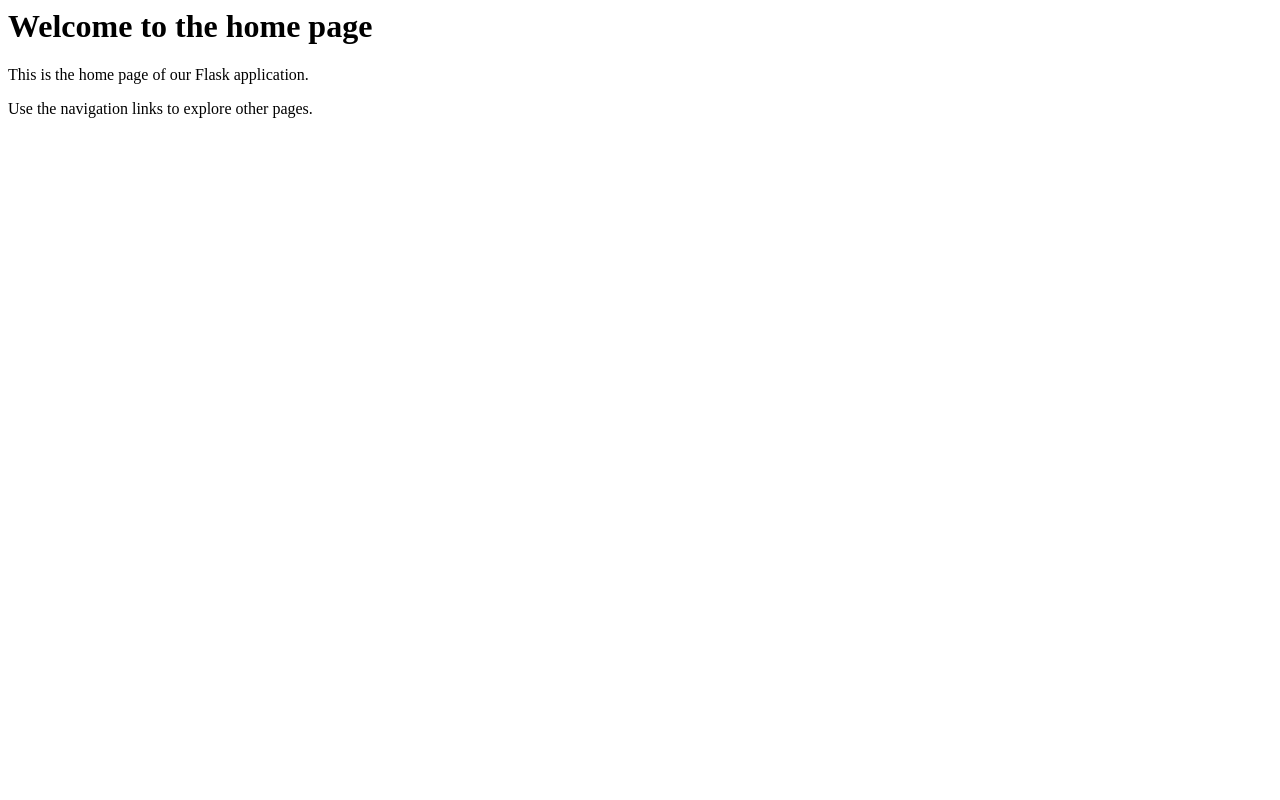
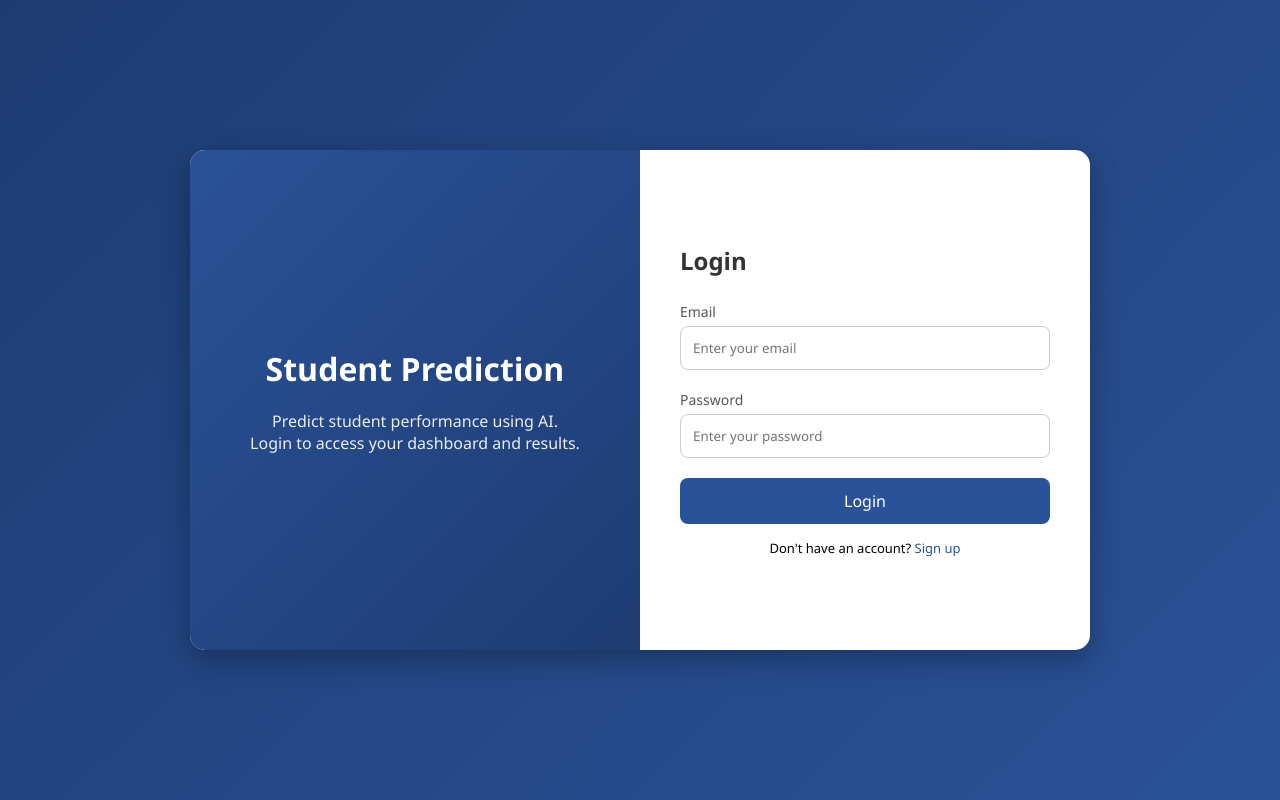
Before and after one commit to foued-firas/MLproject, a Flask app: page / in a window 1280 px wide. Run offline with Flask 3, Linux system fonts and the light colour scheme.

Commit message:
test CI/CD

```diff
--- a/templates/index.html
+++ b/templates/index.html
@@ -1,3 +1,172 @@
-<h1>Welcome to the home page </h1>
-<p>This is the home page of our Flask application.</p>
-<p>Use the navigation links to explore other pages.</p>
+<!DOCTYPE html>
+<html lang="en">
+<head>
+    <meta charset="UTF-8">
+    <title>Student Prediction - Login</title>
+    <meta name="viewport" content="width=device-width, initial-scale=1.0">
+
+    <style>
+        * {
+            margin: 0;
+            padding: 0;
+            box-sizing: border-box;
+            font-family: 'Segoe UI', Tahoma, Geneva, Verdana, sans-serif;
+        }
+
+        body {
+            height: 100vh;
+            background: linear-gradient(135deg, #1e3c72, #2a5298);
+            display: flex;
+            justify-content: center;
+            align-items: center;
+        }
+
+        .container {
+            width: 900px;
+            height: 500px;
+            display: flex;
+            border-radius: 15px;
+            overflow: hidden;
+            box-shadow: 0 10px 30px rgba(0,0,0,0.3);
+            background: white;
+        }
+
+        /* LEFT SIDE */
+        .left {
+            flex: 1;
+            background: linear-gradient(135deg, #2a5298, #1e3c72);
+            color: white;
+            display: flex;
+            flex-direction: column;
+            justify-content: center;
+            align-items: center;
+            padding: 40px;
+            text-align: center;
+        }
+
+        .left h1 {
+            font-size: 32px;
+            margin-bottom: 20px;
+        }
+
+        .left p {
+            font-size: 16px;
+            opacity: 0.9;
+        }
+
+        /* RIGHT SIDE */
+        .right {
+            flex: 1;
+            padding: 40px;
+            display: flex;
+            flex-direction: column;
+            justify-content: center;
+        }
+
+        .right h2 {
+            margin-bottom: 25px;
+            color: #333;
+        }
+
+        .input-group {
+            margin-bottom: 20px;
+        }
+
+        .input-group label {
+            display: block;
+            margin-bottom: 5px;
+            font-size: 14px;
+            color: #555;
+        }
+
+        .input-group input {
+            width: 100%;
+            padding: 12px;
+            border-radius: 8px;
+            border: 1px solid #ccc;
+            outline: none;
+            transition: 0.3s;
+        }
+
+        .input-group input:focus {
+            border-color: #2a5298;
+            box-shadow: 0 0 5px rgba(42,82,152,0.5);
+        }
+
+        .btn {
+            width: 100%;
+            padding: 12px;
+            border: none;
+            border-radius: 8px;
+            background: #2a5298;
+            color: white;
+            font-size: 16px;
+            cursor: pointer;
+            transition: 0.3s;
+        }
+
+        .btn:hover {
+            background: #1e3c72;
+        }
+
+        .extra {
+            margin-top: 15px;
+            font-size: 13px;
+            text-align: center;
+        }
+
+        .extra a {
+            color: #2a5298;
+            text-decoration: none;
+        }
+
+        .extra a:hover {
+            text-decoration: underline;
+        }
+
+    </style>
+</head>
+
+<body>
+
+<div class="container">
+
+    <!-- LEFT SIDE -->
+    <div class="left">
+        <h1>Student Prediction</h1>
+        <p>
+            Predict student performance using AI.<br>
+            Login to access your dashboard and results.
+        </p>
+    </div>
+
+    <!-- RIGHT SIDE -->
+    <div class="right">
+        <h2>Login</h2>
+
+        <form action="/login" method="POST">
+
+            <div class="input-group">
+                <label>Email</label>
+                <input type="email" name="email" placeholder="Enter your email" required>
+            </div>
+
+            <div class="input-group">
+                <label>Password</label>
+                <input type="password" name="password" placeholder="Enter your password" required>
+            </div>
+
+            <button class="btn" type="submit">Login</button>
+
+        </form>
+
+        <div class="extra">
+            <p>Don't have an account? <a href="/register">Sign up</a></p>
+        </div>
+
+    </div>
+
+</div>
+
+</body>
+</html>
```
